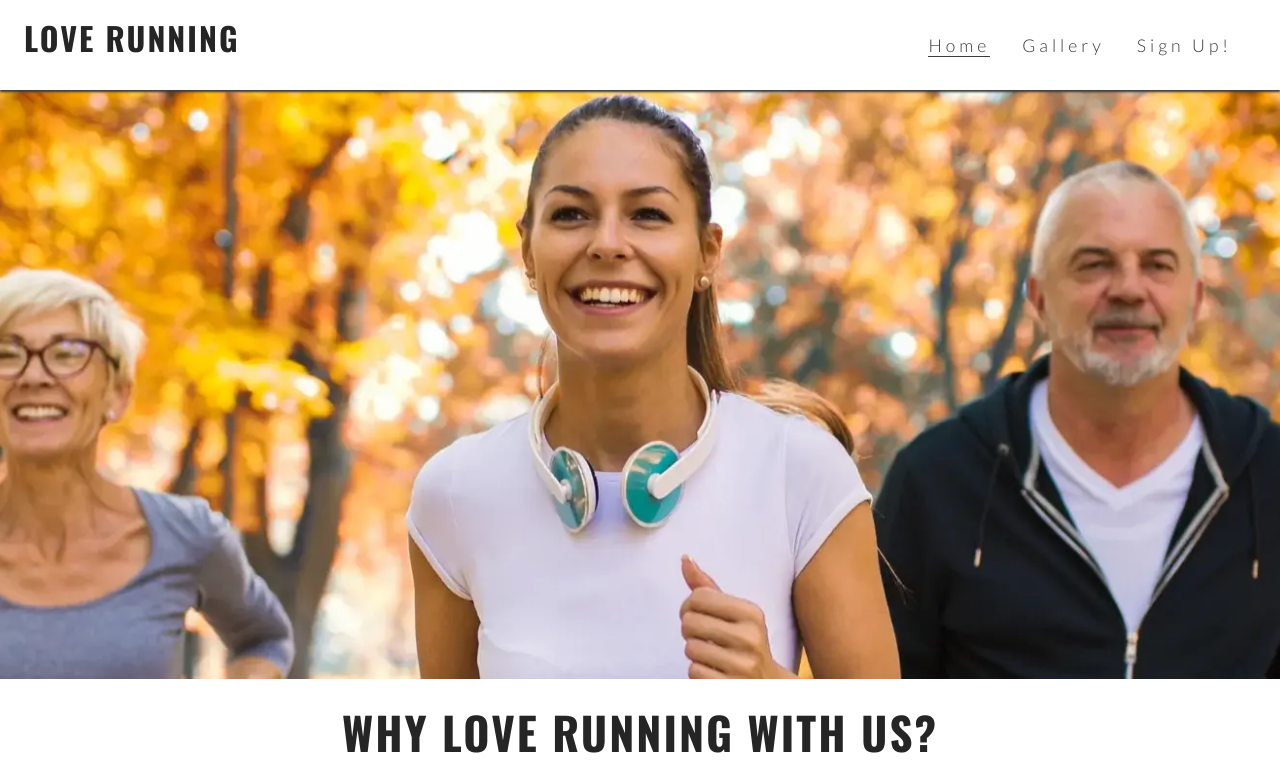
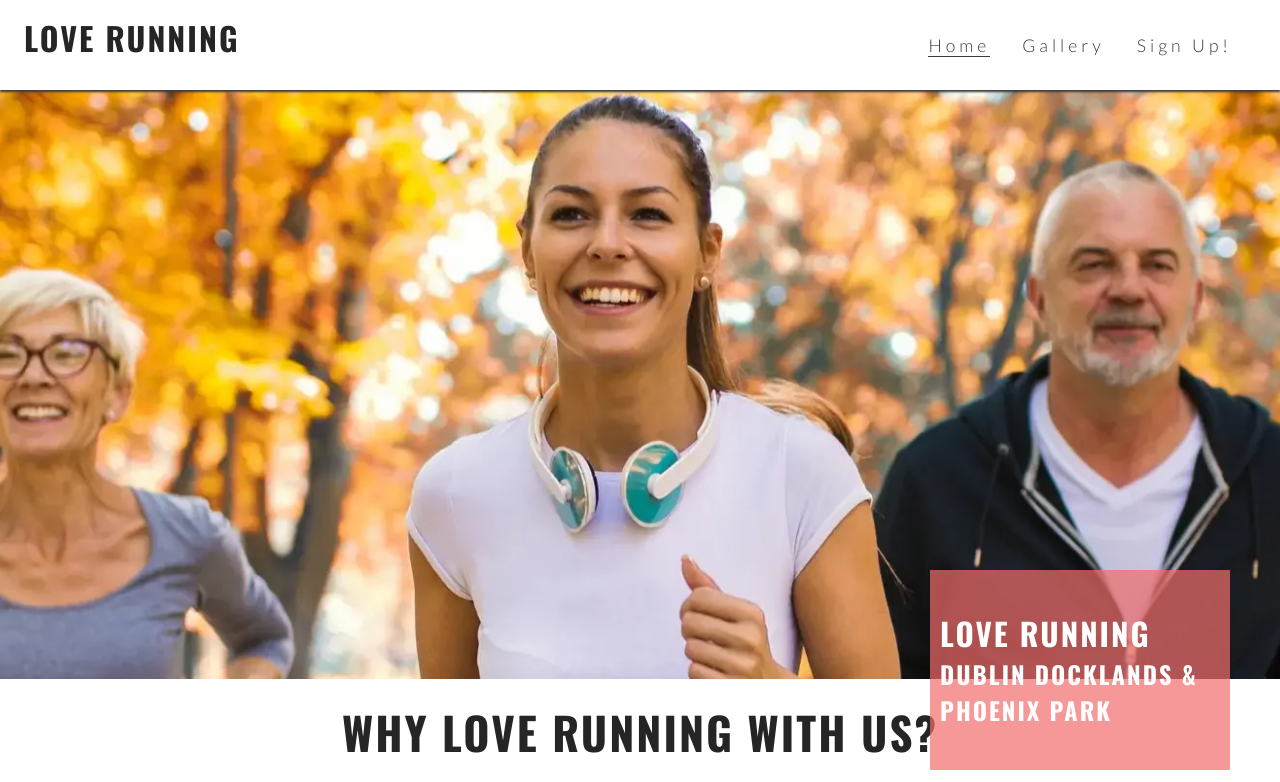
Before and after one commit to ubachicodes/loverunning, a plain HTML site: page index.html in a window 1280 px wide. Shown: the top 782 px of the page. Drawn offline with nearby package versions, Linux system fonts and the light colour scheme.

Commit message:
Final touches to cover text edit

```diff
--- a/index.html
+++ b/index.html
@@ -42,8 +42,12 @@
 
   <!--Main-->
   <main>
+    <!-- Hero section -->
     <section id="hero">
-
+      <div id="cover-text">
+        <h2>Love Running</h2>
+        <h3>Dublin Docklands & Phoenix Park</h3>
+      </div>
     </section>
 
     <!-- Reasons section -->
```
